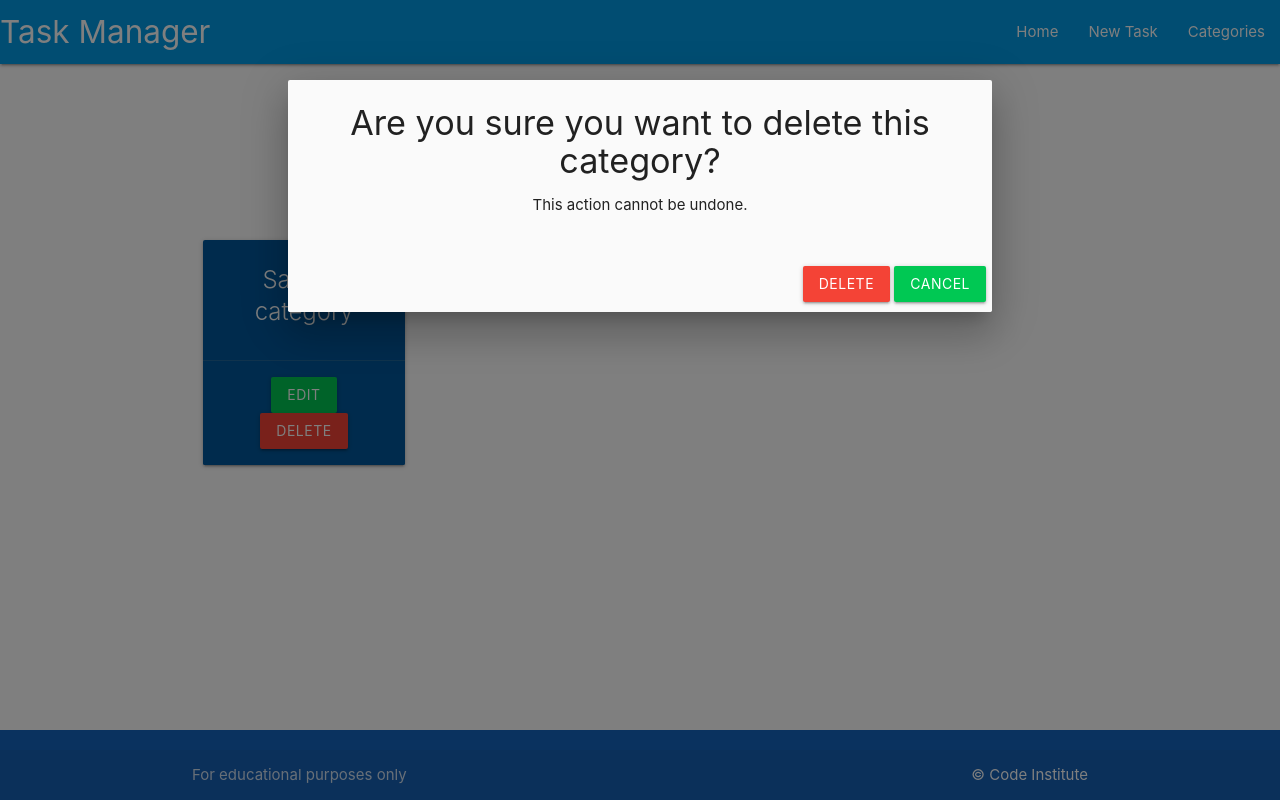
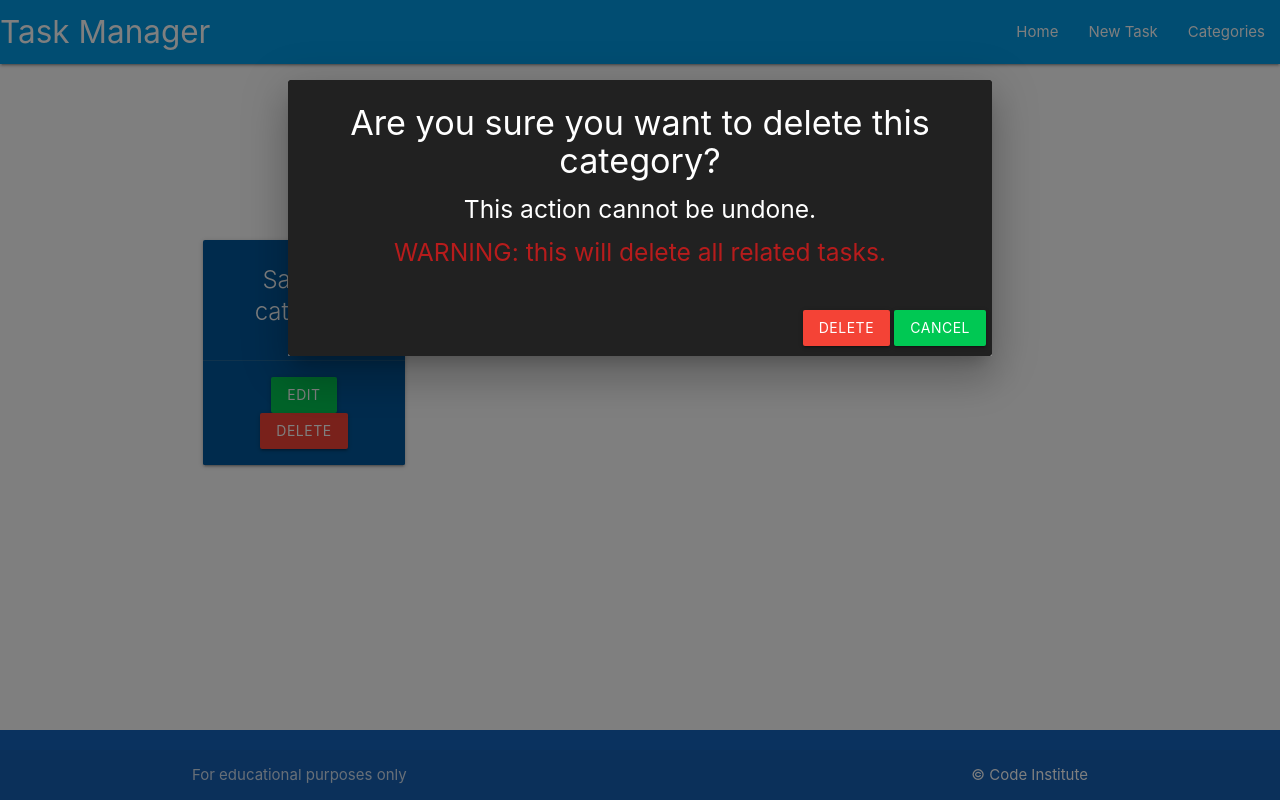
Before and after one commit to nfepb/flask-sqlalchemy-task-manager, a Flask app: page /categories in a window 1280 px wide, after a click on "DELETE". Run offline with Flask 2, Linux system fonts and the light colour scheme; tables that the repository leaves empty hold one stand-in row (values such as "Sample post").

Commit message:
Adds functionality to delete tasks from the home page. Updates routes.py and tasks.html

```diff
--- a/taskmanager/routes.py
+++ b/taskmanager/routes.py
@@ -79,10 +79,10 @@ def edit_task(task_id):
     return render_template("edit_task.html", task=task, categories=categories)
 
 
-# @app.route("/delete_task/<int:task_id>")
-# def delete_task(task_id):
-#     # Query the db and attempt to find id
-#     task = Task.query.get_or_404(task_id)
-#     db.session.delete(task)
-#     db.session.commit()
-#     return redirect(url_for("task"))
+@app.route("/delete_task/<int:task_id>")
+def delete_task(task_id):
+    # Query the db and attempt to find id
+    task = Task.query.get_or_404(task_id)
+    db.session.delete(task)
+    db.session.commit()
+    return redirect(url_for("home"))
--- a/taskmanager/templates/categories.html
+++ b/taskmanager/templates/categories.html
@@ -36,11 +36,16 @@
 
         <!-- Modal Structure -->
         <div id="modal-{{ category.id }}" class="modal">
-          <div class="modal-content center-align">
-            <h4>Are you sure you want to delete this category?</h4>
-            <p>This action cannot be undone.</p>
+          <div class="modal-content center-align grey darken-4">
+            <h4 class="white-text">
+              Are you sure you want to delete this category?
+            </h4>
+            <h5 class="white-text">This action cannot be undone.</h5>
+            <h5 class="red-text text-darken-4">
+              WARNING: this will delete all related tasks.
+            </h5>
           </div>
-          <div class="modal-footer">
+          <div class="modal-footer grey darken-4 center-align">
             <a
               href="{{ url_for('delete_category', category_id=category.id) }}"
               class="btn red"
--- a/taskmanager/templates/tasks.html
+++ b/taskmanager/templates/tasks.html
@@ -36,8 +36,7 @@
         class="btn green accent-4"
         >Edit</a
       >
-      <!-- Modal Trigger -->
-      <a href="#modal-{{ task.id }}" class="btn red modal-trigger"
+      <a href="{{ url_for('delete_task', task_id=task.id) }}" class="btn red modal-trigger"
         >Delete</a
       >
       </p>
```
